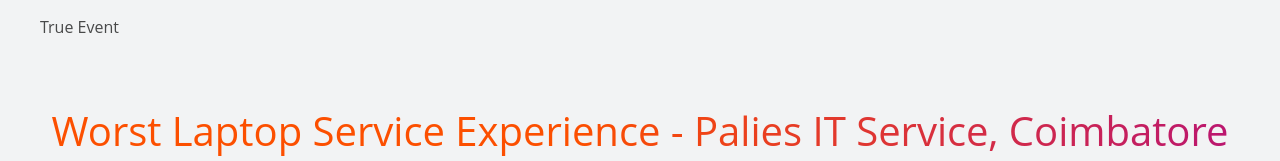
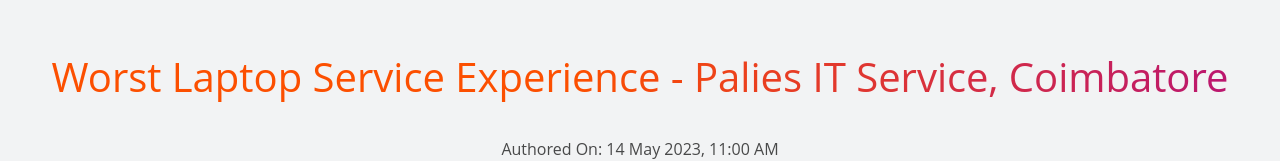
Before and after one commit to kkrprodev/life-experiences, a SvelteKit app: page / in a window 1280 px wide. Shown: the top 161 px of the page. Built offline with nearby package versions, Linux system fonts and the light colour scheme; a web font is replaced by a local one.

Commit message:
Loader config bootstrapped

```diff
--- a/src/routes/+layout.svelte
+++ b/src/routes/+layout.svelte
@@ -1,18 +1,16 @@
 <script>
-	import Header from './Header.svelte';
 	import './styles.css';
 </script>
 
 <div class="app">
-	<Header />
+
+	<header></header>
 
 	<main>
 		<slot />
 	</main>
 
-	<footer>
-
-	</footer>
+	<footer></footer>
 </div>
 
 <style>
--- a/src/routes/+page.svelte
+++ b/src/routes/+page.svelte
@@ -1,6 +1,6 @@
 <script>
-import Title from './Title.svelte';
-import Story from './Story.svelte';
+
+	import Story from './Story.svelte';
 </script>
 
 <svelte:head>
@@ -10,7 +10,7 @@
 
 <section>
 
-<Title />
+
 <Story />
 
 </section>
--- a/src/routes/Header.svelte
+++ /dev/null
@@ -1,23 +0,0 @@
-<script>
-	import { page, navigating } from '$app/stores';
-	import { Jumper } from 'svelte-loading-spinners';
-</script>
-
-<header>
-<nav>
-	<ul>
-		<li>True Event</li>
-	</ul>
-	{#if $navigating}
-		<Jumper size="60" color="#FF3E00" unit="px" duration="1s" />
-	{/if}
-</nav>
-</header>
-
-<style>
-
-ul {
-	list-style-type: none;
-}
-
-</style>
--- a/src/routes/Story.svelte
+++ b/src/routes/Story.svelte
@@ -4,8 +4,10 @@
 	import post_display_1 from '$lib/images/Post-display-1.jpg';
 	import post_display_2 from '$lib/images/Post-display-2.jpg';
 	import post_display_3 from '$lib/images/Post-display-3.jpg';
+
+	import Title from './Title.svelte';
 </script>
-
+<Title />
 <div>
 <p>
 
--- a/src/routes/Title.svelte
+++ b/src/routes/Title.svelte
@@ -1,8 +1,13 @@
+<script>
+    import { Jumper } from 'svelte-loading-spinners';
+</script>
+
 <div>
 <h1>
     Worst Laptop Service Experience - Palies IT Service, Coimbatore
 </h1>
 <p>Authored On: 14 May 2023, 11:00 AM </p>
+<Jumper size="60" color="#FF3E00" unit="px" duration="1s" />
 </div>
 
 <style>
```
Also changed, not shown: src/routes/Loader.svelte (added, +12 -0 lines), 1 other file (tests, documents, lock files or other folders).
